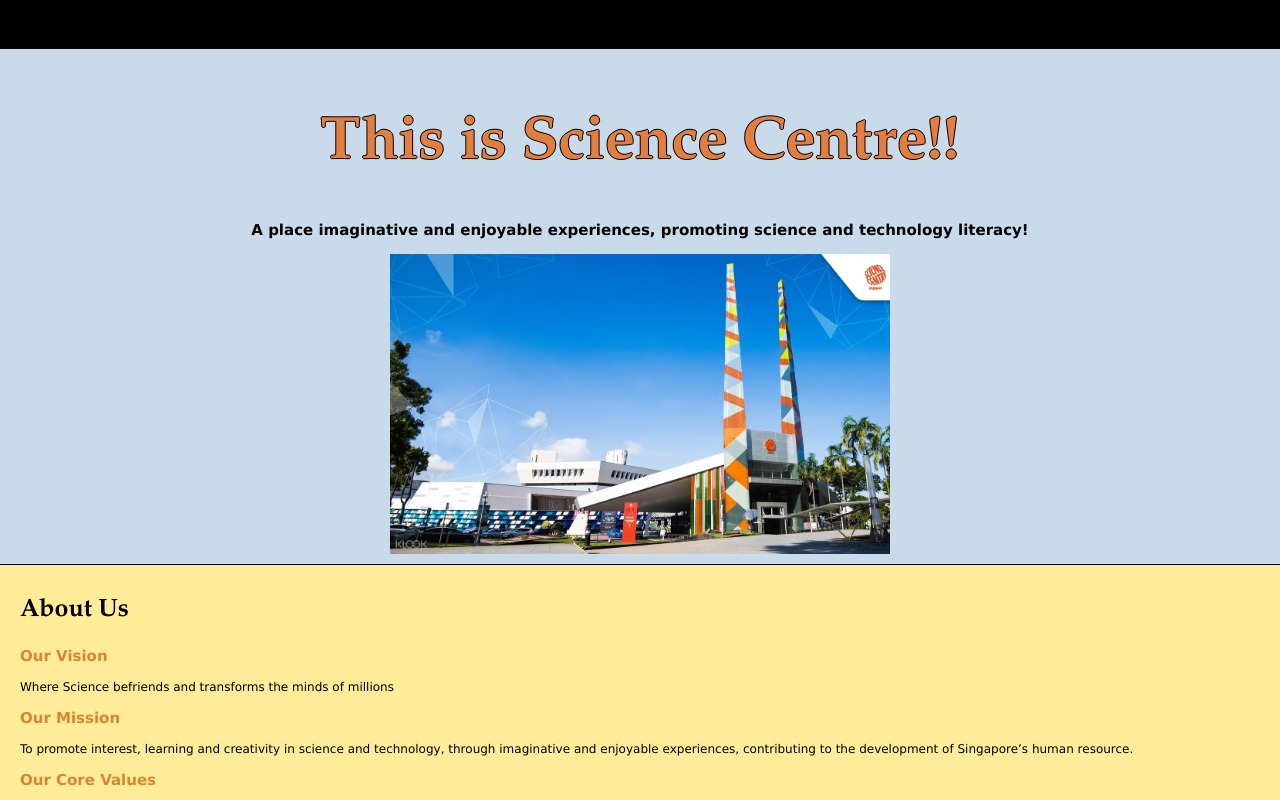
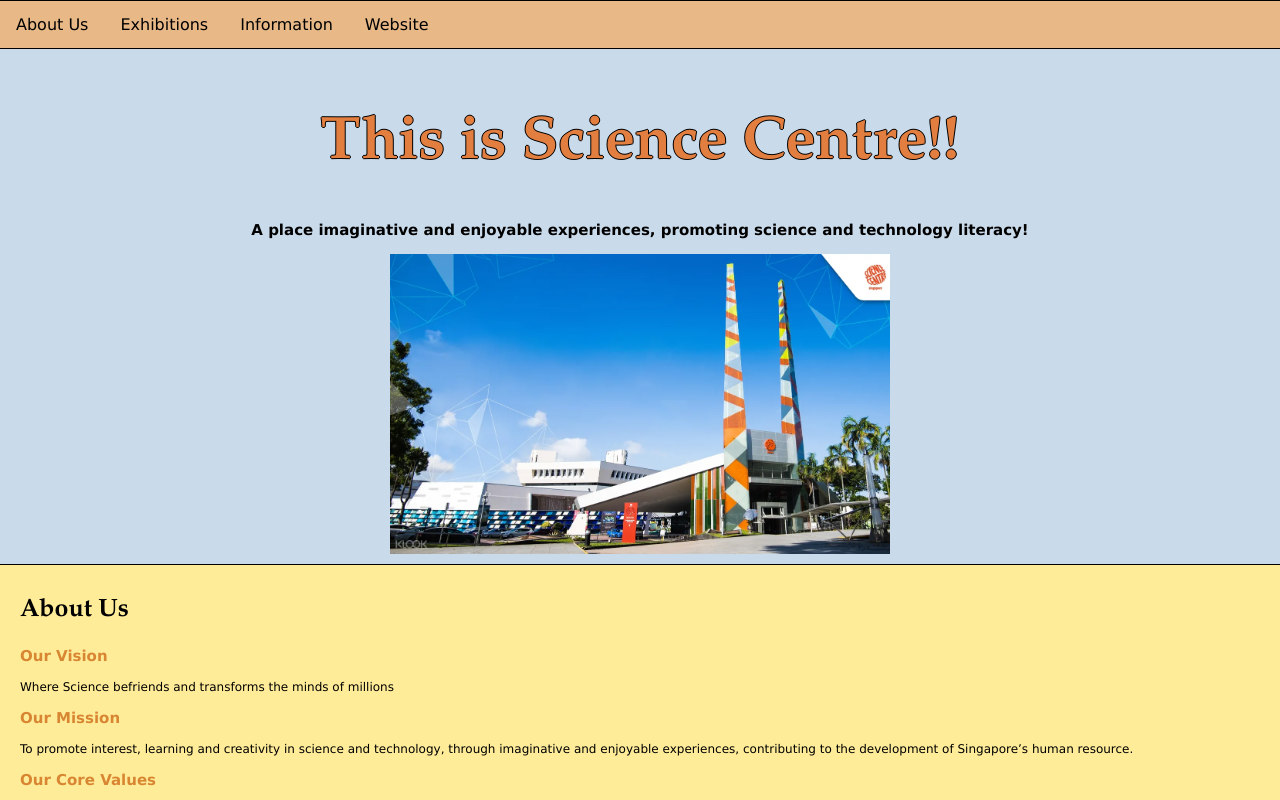
Before and after one commit to Kyra-13/AED23M-Assignment1, a plain HTML site: page index.html in a window 1280 px wide. Shown: the top 800 px of the page. Drawn offline with Linux system fonts and the light colour scheme.

Commit message:
Update style.css

```diff
--- a/style.css
+++ b/style.css
@@ -11,8 +11,7 @@ body {
 /* Style the top navigation bar */
 .topnav {
   overflow: hidden;
- /* background-color: #e8b887; */
-  background-color: #000000;
+  background-color: #e8b887;
   width: 100%;
   border-style: solid;
   border-width: 1px 0px 1px 0px;
```
